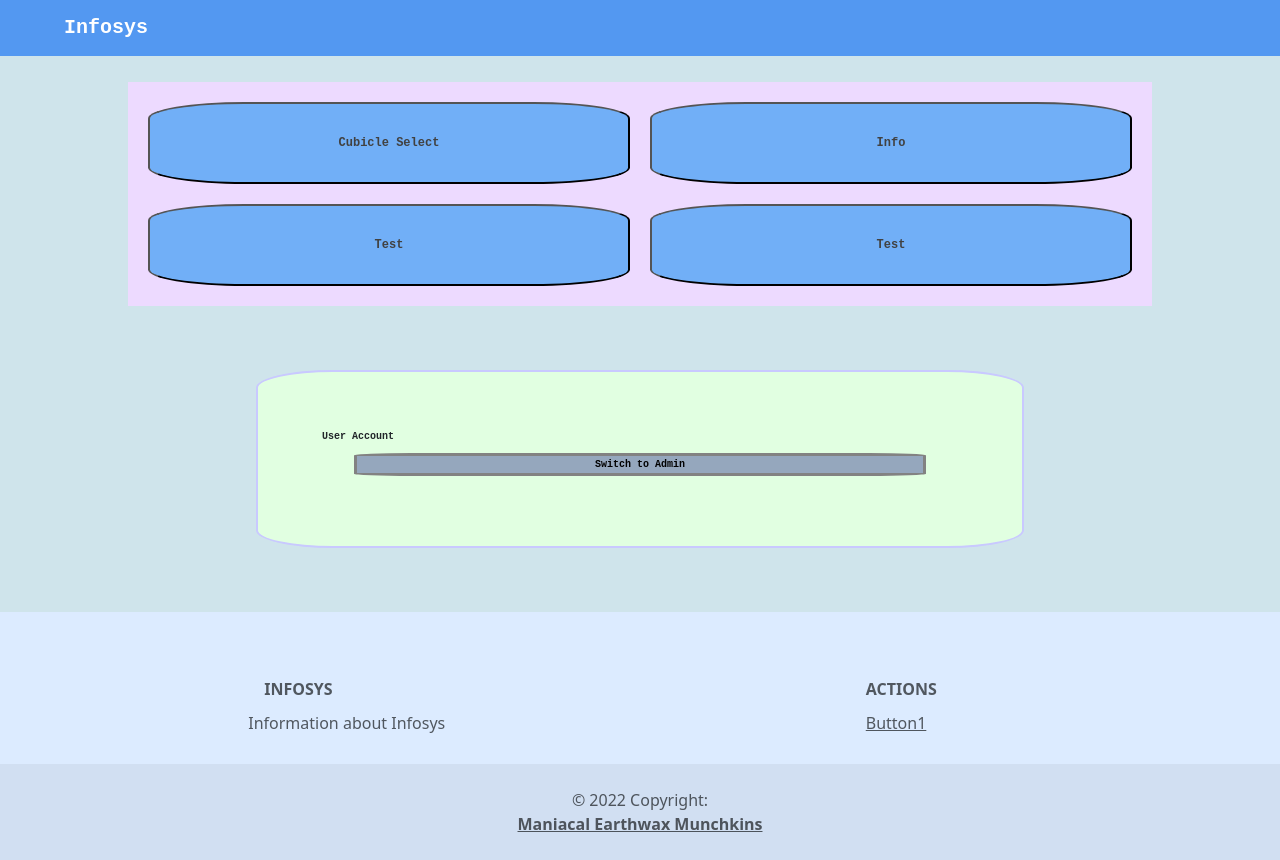
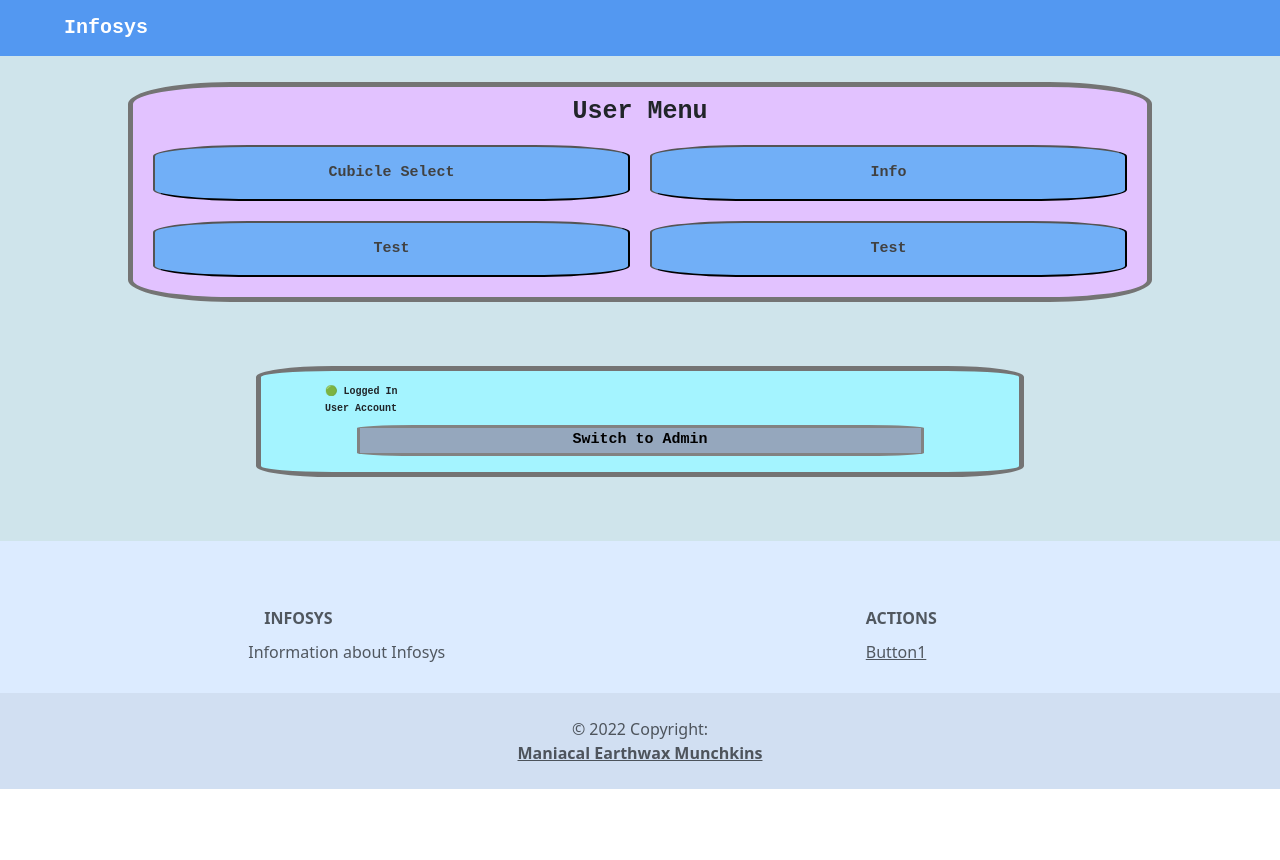
Before and after one commit to largeweb/bizhacks-2022, a React (Create React App) app in the folder mem-pwa/: page / in a window 1280 px wide. After the commit the page ends 800 px from the top, so only its background shows below. Built offline with nearby package versions, Linux system fonts and the light colour scheme.

Commit message:
committed from script, no message specified

```diff
--- a/mem-pwa/src/App.css
+++ b/mem-pwa/src/App.css
@@ -43,8 +43,8 @@
   background: #71aff7;
   color: rgb(65, 65, 65);
   font-weight: bold;
-  font-size: 12px;
-  padding: 30px;
+  font-size: 15px;
+  padding: 15px;
   margin: 1%;
   border-radius: 20%;
   text-align: center;
@@ -57,7 +57,9 @@
   /* display: ; */
   /* align-items:center; */
   /* justify-content:center; */
-  background-color: rgb(237, 218, 255);
+  background-color: rgb(226, 194, 255);
+  border: 5px solid #747474;
+  border-radius: 10%;
   font-family: 'Courier New', Courier, monospace;
   padding: 10px;
 }
@@ -73,6 +75,7 @@
   border-radius: 10%;
   border: 3px solid #828282;
   background: #95a7bd;
+  font-size: 15px;
   font-weight: 700;
   font-family: 'Courier New', Courier, monospace;
 }
@@ -109,11 +112,12 @@
   margin-top: 5%;
   margin-bottom: 5%;
   margin-left: 20%;
-  padding: 5%;
+  padding: 20px 5% 10px 5%;
   width: 60%;
   height: 20%;
-  background-color: rgb(225, 255, 225);
-  border: 2px solid rgb(201, 201, 255);
+  background-color: rgb(164, 244, 255);
+  border: 5px solid #747474;
+  /* border: 2px solid rgb(201, 201, 255); */
   border-radius: 10%;
   font-family: 'Courier New', Courier, monospace;
   font-size: 10px;
@@ -123,3 +127,9 @@
 p {
   line-height: 1px;
 }
+
+.menuHeader {
+  font-size: 25px;
+  text-align: center;
+  font-weight: 700;
+}
--- a/mem-pwa/src/App.js
+++ b/mem-pwa/src/App.js
@@ -28,6 +28,7 @@ function App() {
             <button className={"switchButton"} onClick={(e) => setIsAdmin(false)}>Switch to User</button>
           </div>
           : <div>
+            <p>🟢 Logged In</p>
             <p>User Account</p>
             <button className={"switchButton"} onClick={(e) => setIsAdmin(true)}>Switch to Admin</button>
           </div>
--- a/mem-pwa/src/pages/HomeMenuAdmin.js
+++ b/mem-pwa/src/pages/HomeMenuAdmin.js
@@ -7,6 +7,7 @@ import '../App.css';
 function HomeMenuAdmin() {
   return (
     <div className="menuContainer" >
+      <h1 className='menuHeader'>Admin Menu</h1>
       <div>
           <Link to="/cubiclemanager"><button className={"menuButton"}>Cubicle Manager</button></Link>
         <button className={"menuButton"}>Control 😎</button>
--- a/mem-pwa/src/pages/HomeMenuUser.js
+++ b/mem-pwa/src/pages/HomeMenuUser.js
@@ -8,6 +8,7 @@ import {Link} from "react-router-dom";
 function HomeMenuUser() {
   return (
     <div className="menuContainer">
+      <h1 className='menuHeader'>User Menu</h1>
         <div>
           <Link to="/cubicle"><button className={"menuButton"}>Cubicle Select</button></Link>
           <button className={"menuButton"}>Info</button>
```
